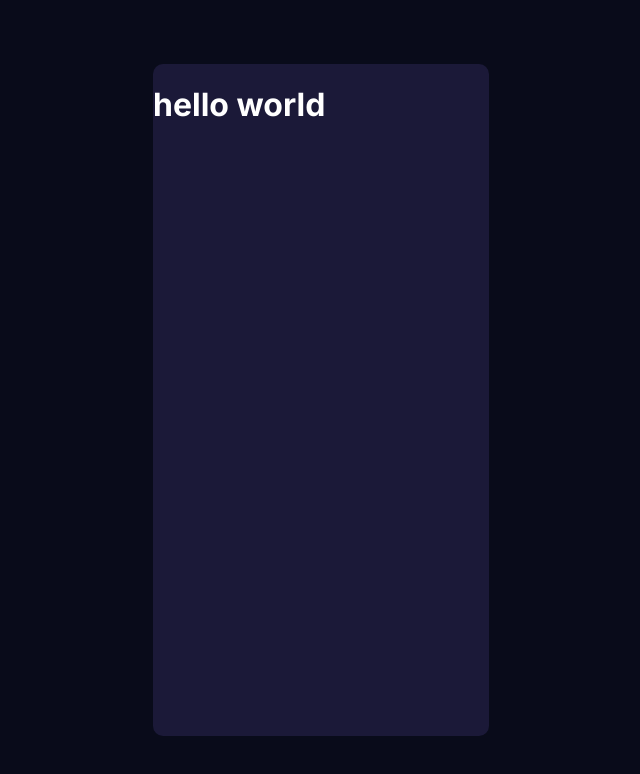
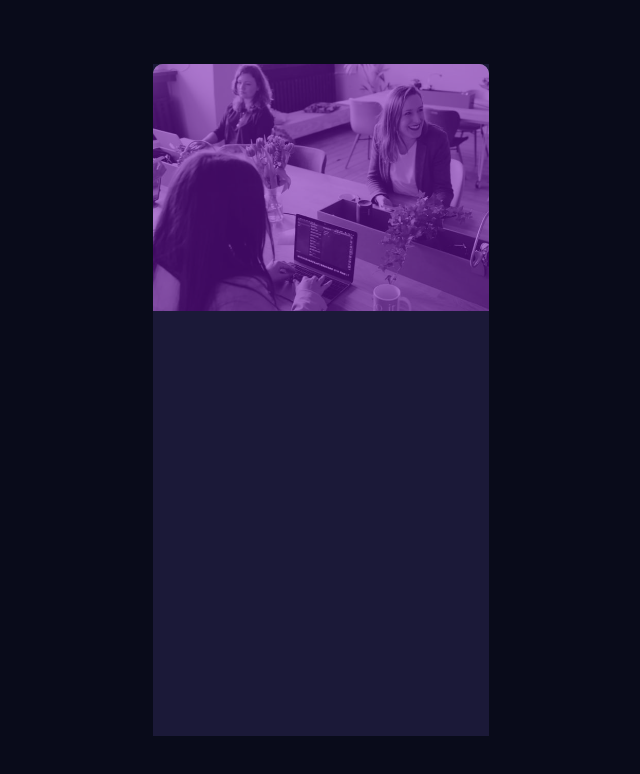
Before and after one commit to the-rabblerouser/frontend-Mentor-Stats-Preview-Card-Component, a Next.js app: page / in a window 1280 px wide. Shown: the top 774 px of the page, without its empty margins (319-959 px from the left). Built offline with nearby package versions, Linux system fonts and the light colour scheme.

Commit message:
image and image overlay styled-components added to card

```diff
--- a/pages/index.js
+++ b/pages/index.js
@@ -1,3 +1,7 @@
+import Image from 'next/image';
+
+import cardHeader from '../public/image-header-mobile.jpg';
+
 import styled from 'styled-components';
 
 export default function Home() {
@@ -11,18 +15,31 @@ export default function Home() {
 
 	const Card = styled.div`
 		background: hsl(244, 38%, 16%);
-		border-radius: 10px;
+		bordert-radius: 10px;
 		height: 42rem;
 		width: 21rem;
+	`;
+
+	const ImageOverlay = styled.div`
+		background: hsl(277, 64%, 61%);
+		position: absolute;
+		height: 15.45rem;
+		width: 21rem;
+		z-index: 1;
+		border-radius: 10px 10px 0 0;
+		filter: opacity(0.55) brightness(0.4) saturate(3.1);
+	`;
+
+	const StyledImage = styled(Image)`
+		border-radius: 10px 10px 0 0;
 	`;
 
 	return (
 		<>
 			<Container>
 				<Card>
-					<h1 style={{ color: 'hsl(0, 0%, 100%)', fontFamily: 'Inter' }}>
-						hello world
-					</h1>
+					<ImageOverlay />
+					<StyledImage src={cardHeader} height={480} />
 				</Card>
 			</Container>
 		</>
```
Also changed, not shown: public/image-header-mobile.jpg (added).
